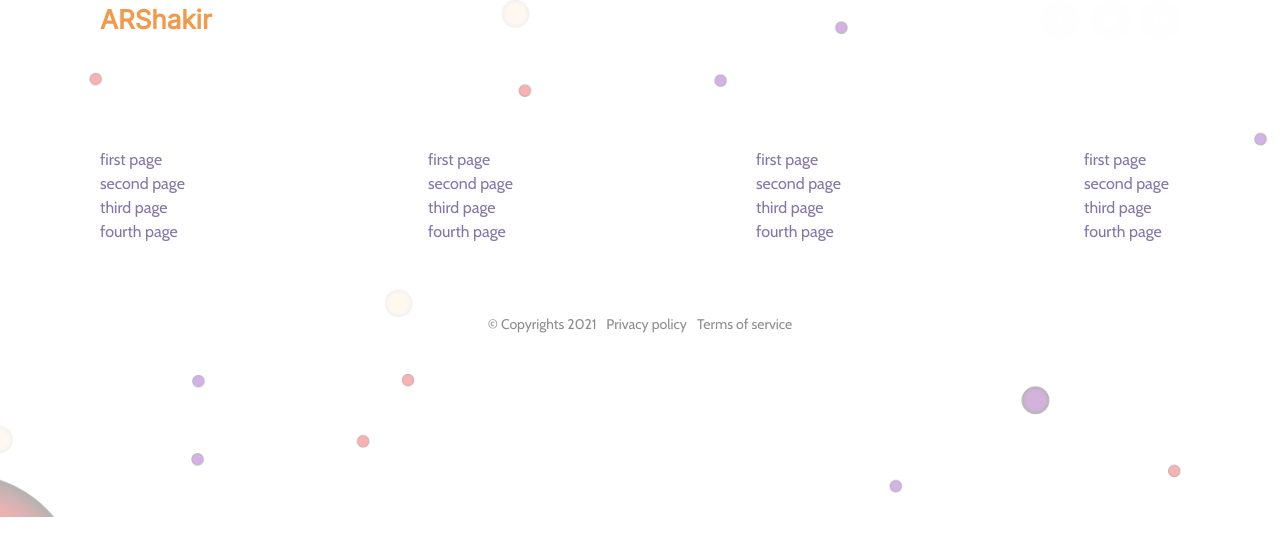
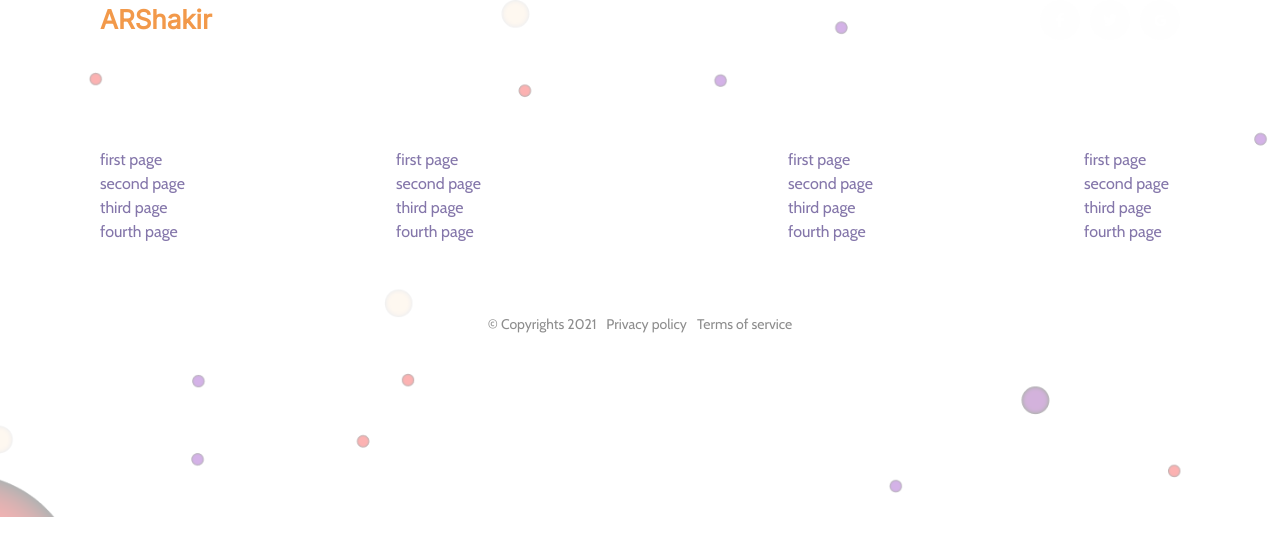
Before and after one commit to Techbrolakes/dataprocessinglandingpage, a Next.js app: page /HomeComponents/Footer in a window 1280 px wide. Shown: the top 556 px of the page. Built offline with nearby package versions, Linux system fonts and the light colour scheme.

Commit message:
version-2.3

```diff
--- a/pages/HomeComponents/Finding.jsx
+++ b/pages/HomeComponents/Finding.jsx
@@ -23,7 +23,7 @@ function Finding() {
         justify={"center"}
         align={"center"}
         gap={["50px", "50px", "70px", "100px"]}
-        flexDirection={["column-reverse", "column", "column", "row"]}
+        flexDirection={["column-reverse", "column-reverse", "column", "row"]}
       >
         <Box mx={["auto", "auto", "initial", "initial"]}>
           <Image src="/Group13.png" alt="HeroImage" width={"340px"} />
--- a/pages/HomeComponents/Footer.jsx
+++ b/pages/HomeComponents/Footer.jsx
@@ -20,7 +20,7 @@ function Footer() {
       px={"100px"}
     >
       <Box>
-        <Flex justify={"space-between"} align={"center"}>
+        <Flex justify={"space-between"} align={"center"} gap={"10px"}>
           <Heading
             color={"#99EFD0"}
             fontSize={["18px", "18px", "18px", "26px"]}
@@ -40,8 +40,12 @@ function Footer() {
         <Flex
           align={"center"}
           justify={"space-between"}
-          flexDirection={["column", "column", "column", "row"]}
+          flexDirection={["column", "column", "row", "row"]}
           gap={"10px"}
+        >
+          <Flex
+            justify={"space-between"}
+            gap={["30px", "50px", "100px", "200px"]}
           >
             <Linkprops
               firstheading="First"
@@ -57,6 +61,11 @@ function Footer() {
               third="third page"
               fourth="fourth page"
             />
+          </Flex>
+          <Flex
+            justify={"space-between"}
+            gap={["30px", "50px", "100px", "200px"]}
+          >
             <Linkprops
               firstheading="Third"
               first="first page"
@@ -71,6 +80,7 @@ function Footer() {
               third="third page"
               fourth="fourth page"
             />
+          </Flex>
         </Flex>
       </Box>
       <Flex
--- a/pages/HomeComponents/Navbar/NavbarContent.jsx
+++ b/pages/HomeComponents/Navbar/NavbarContent.jsx
@@ -97,7 +97,7 @@ function NavbarContent() {
         </Box>
         {/* PLAY CONTAINER */}
       </Container>
-      <Box display={["none", "none", "block", "block"]}>
+      <Box display={["none", "none", "none", "block"]}>
         <Image src="/Frame.png" width={"723.71px"} alt="HeroImage" />
       </Box>
     </Flex>
```
Also changed, not shown: pages/HomeComponents/Navbar/Features.jsx (+11 -1 lines), pages/HomeComponents/Navbar/FeaturesProps.jsx (+6 -1 lines). Lines whose indentation alone changed are shown as unchanged.
